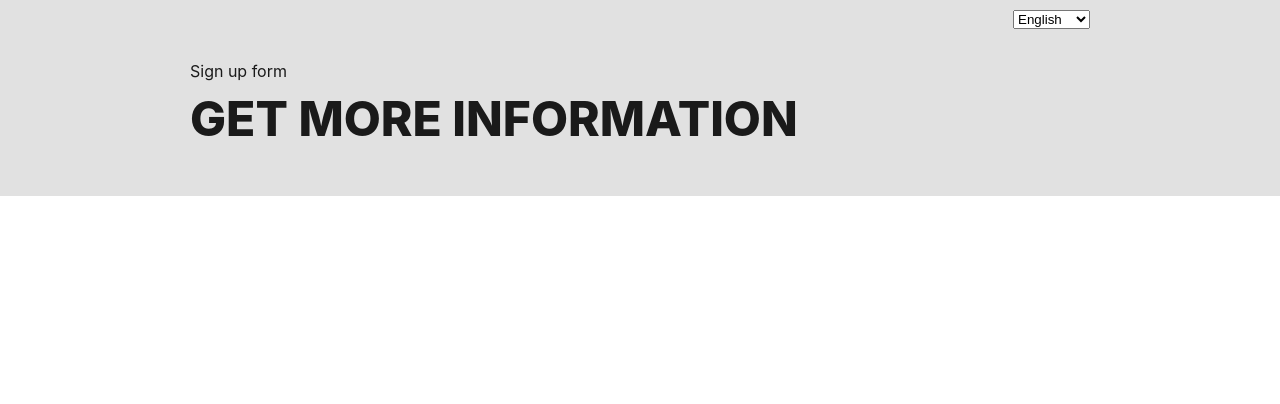
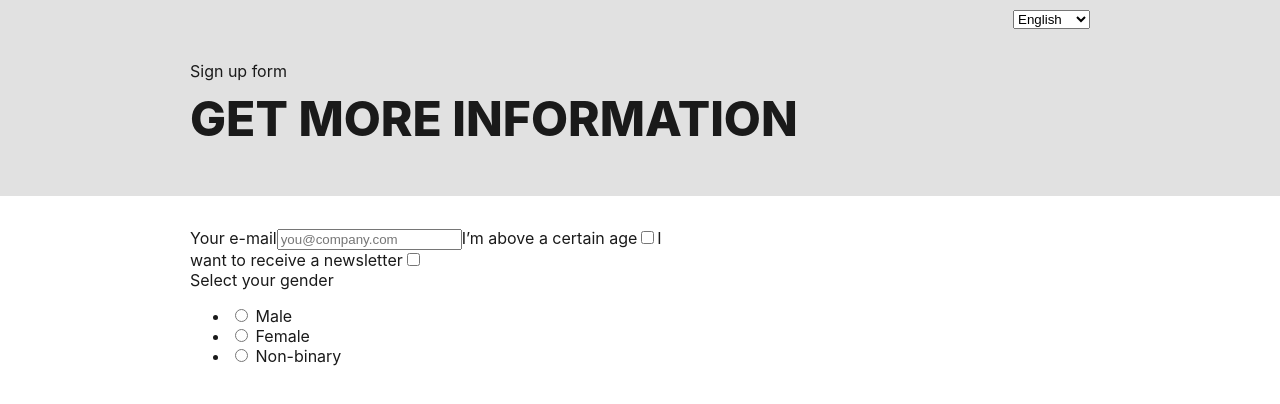
Before and after one commit to fabricionaweb/adidas-frontend-test, a React (Create React App) app: page / in a window 1280 px wide. Shown: the top 404 px of the page. Built offline with nearby package versions, Linux system fonts and the light colour scheme.

Commit message:
Create some input components

```diff
--- a/src/components/App/App.jsx
+++ b/src/components/App/App.jsx
@@ -1,13 +1,15 @@
 import React from 'react';
 import { Header } from '../Header';
 import { Languages } from '../Languages';
+import { Form } from '../Form';
 
 export function App() {
   return (
-    <main>
+    <>
       <Languages />
-      <Header lead="Sign up form" title="Get more information" />
-    </main>
+      <Header />
+      <Form />
+    </>
   );
 }
 
--- /dev/null
+++ b/src/components/Form/Form.jsx
@@ -0,0 +1,40 @@
+import React from 'react';
+import styles from './Form.module.css';
+import * as Input from '../Input';
+
+export function Form() {
+  return (
+    <section className={styles.wrapper}>
+      <form className={styles.form}>
+        <Input.Text
+          required
+          label="Your e-mail"
+          placeholder="you@company.com"
+          id="email"
+          type="email"
+        />
+
+        <Input.Checkbox
+          required
+          label="I’m above a certain age"
+          id="confirmAge"
+        />
+
+        <Input.Checkbox
+          label="I want to receive a newsletter"
+          id="newsletter"
+        />
+
+        <Input.RadioGroup
+          label="Select your gender"
+          id="gender"
+          values={[
+            'Male', 'Female', 'Non-binary',
+          ]}
+        />
+      </form>
+    </section>
+  );
+}
+
+export default Form;
--- /dev/null
+++ b/src/components/Form/Form.module.css
@@ -0,0 +1,9 @@
+.wrapper {
+  max-width: 900px;
+  width: 92%;
+  margin: 2rem auto;
+}
+
+.form {
+  max-width: 500px;
+}
--- /dev/null
+++ b/src/components/Form/index.js
@@ -0,0 +1 @@
+export * from './Form';
--- a/src/components/Header/Header.jsx
+++ b/src/components/Header/Header.jsx
@@ -1,26 +1,15 @@
 import React from 'react';
-import PropTypes from 'prop-types';
 import styles from './Header.module.css';
 
-export function Header({ lead, title }) {
+export function Header() {
   return (
     <header className={styles.wrapper}>
       <h1 className={styles.heading}>
-        {lead && <p>{lead}</p>}
-
-        {title}
+        <p>Sign up form</p>
+        Get more information
       </h1>
     </header>
   );
 }
 
-Header.defaultProps = {
-  lead: null,
-};
-
-Header.propTypes = {
-  lead: PropTypes.string,
-  title: PropTypes.string.isRequired,
-};
-
 export default Header;
--- /dev/null
+++ b/src/components/Input/Checkbox.jsx
@@ -0,0 +1,29 @@
+import React from 'react';
+import PropTypes from 'prop-types';
+
+export function Checkbox({ id, required, label }) {
+  return (
+    <label htmlFor={id}>
+      {label}
+
+      <input
+        required={required}
+        id={id}
+        type="checkbox"
+      />
+    </label>
+  );
+}
+
+Checkbox.defaultProps = {
+  required: false,
+  label: null,
+};
+
+Checkbox.propTypes = {
+  id: PropTypes.string.isRequired,
+  required: PropTypes.bool,
+  label: PropTypes.element,
+};
+
+export default Checkbox;
--- /dev/null
+++ b/src/components/Input/RadioGroup.jsx
@@ -0,0 +1,52 @@
+import React from 'react';
+import PropTypes from 'prop-types';
+
+export function RadioGroup(props) {
+  const {
+    id, required, label, values,
+  } = props;
+
+  const radioOptions = (value, index) => {
+    const key = `${id}_${index}`;
+
+    return (
+      <li key={key}>
+        <label htmlFor={key}>
+          <input
+            required={required}
+            id={key}
+            name={id}
+            value={value}
+            type="radio"
+          />
+          {' '}
+          {value}
+        </label>
+      </li>
+    );
+  };
+
+  return (
+    <div>
+      {label}
+
+      <ul>
+        {values.map(radioOptions)}
+      </ul>
+    </div>
+  );
+}
+
+RadioGroup.defaultProps = {
+  required: false,
+  label: null,
+};
+
+RadioGroup.propTypes = {
+  id: PropTypes.string.isRequired,
+  required: PropTypes.bool,
+  label: PropTypes.element,
+  values: PropTypes.arrayOf(PropTypes.string).isRequired,
+};
+
+export default RadioGroup;
--- /dev/null
+++ b/src/components/Input/Text.jsx
@@ -0,0 +1,40 @@
+import React from 'react';
+import PropTypes from 'prop-types';
+
+export function Text(props) {
+  const {
+    id, required, placeholder, label, type,
+  } = props;
+
+  return (
+    <label htmlFor={id}>
+      {label}
+
+      <input
+        required={required}
+        placeholder={placeholder}
+        id={id}
+        type={type}
+      />
+    </label>
+  );
+}
+
+Text.defaultProps = {
+  required: false,
+  placeholder: null,
+  label: null,
+  type: 'text',
+};
+
+Text.propTypes = {
+  id: PropTypes.string.isRequired,
+  required: PropTypes.bool,
+  placeholder: PropTypes.string,
+  label: PropTypes.element,
+  type: PropTypes.oneOf([
+    'text', 'password', 'email', 'number', // others
+  ]),
+};
+
+export default Text;
--- /dev/null
+++ b/src/components/Input/index.js
@@ -0,0 +1,3 @@
+export * from './Text';
+export * from './RadioGroup';
+export * from './Checkbox';
```
Also changed, not shown: src/components/Input/Text.module.css (added).
